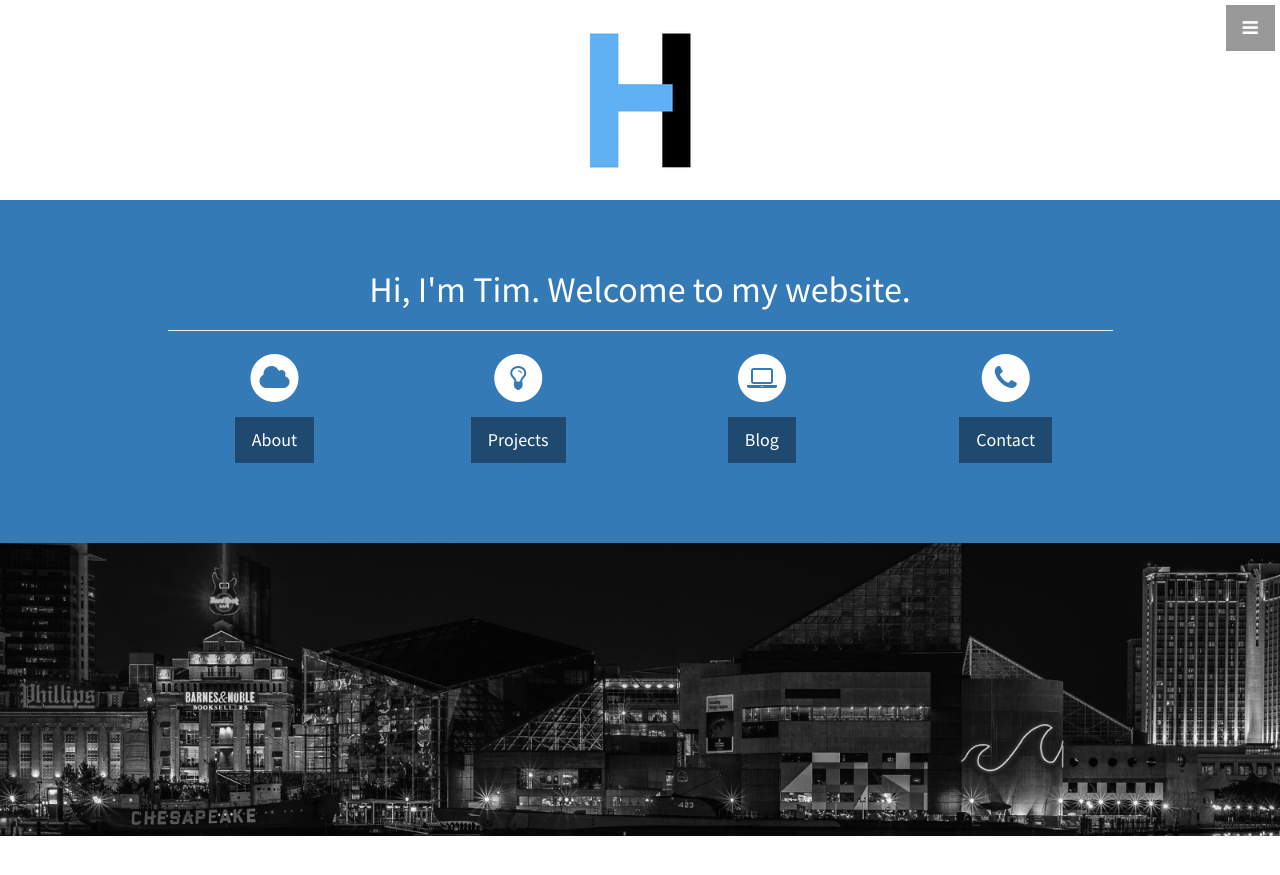
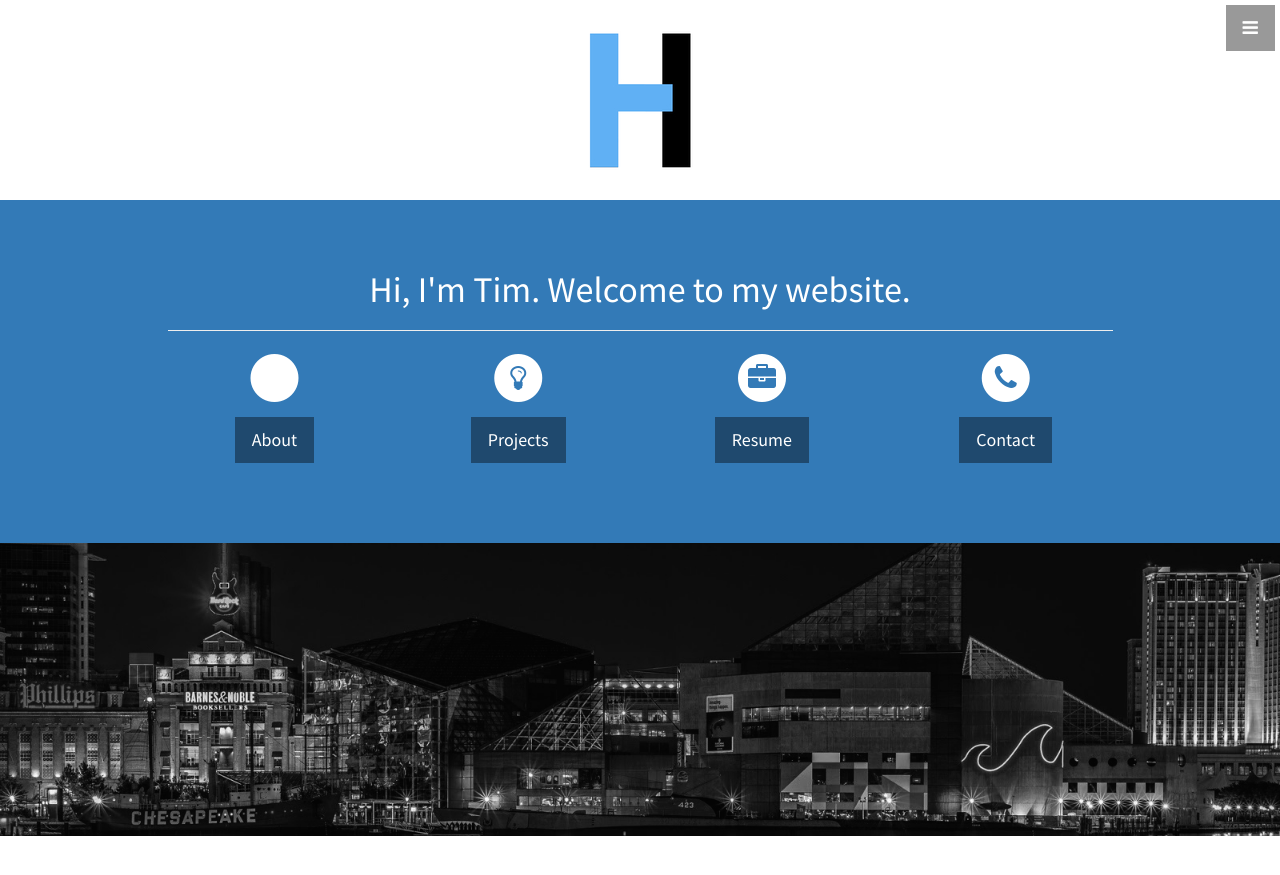
Before and after one commit to healyt22/healyt22.github.io, a Jekyll site: the page built from index.html, in a window 1280 px wide and 900 px high. Shown: the top 875 px of the window. Built offline with Jekyll 4.4.1, drawn with Linux system fonts in a browser that asks for light colours.

Commit message:
messin with stuff

```diff
--- a/_includes/header.html
+++ b/_includes/header.html
@@ -14,7 +14,7 @@
               <div class="service-item">
                 <span class="fa-stack fa-2x">
                 <i class="fa fa-circle fa-stack-2x"></i>
-                <i class="fa fa-cloud fa-stack-1x text-primary"></i>
+                <i class="fa fa-id-badge fa-stack-1x text-primary"></i>
               </span>
                 <h4>
                   <strong></strong>
@@ -40,13 +40,13 @@
               <div class="service-item">
                 <span class="fa-stack fa-2x">
                 <i class="fa fa-circle fa-stack-2x"></i>
-                <i class="fa fa-laptop fa-stack-1x text-primary"></i>
+                <i class="fa fa-briefcase fa-stack-1x text-primary"></i>
               </span>
                 <h4>
                   <strong></strong>
                 </h4>
                 <p></p>
-                <a href="#" class="btn btn-lg btn-dark">Blog</a>
+                <a href="#" class="btn btn-lg btn-dark">Resume</a>
               </div>
             </div>
             <div class="col-md-3 col-sm-6">
```
